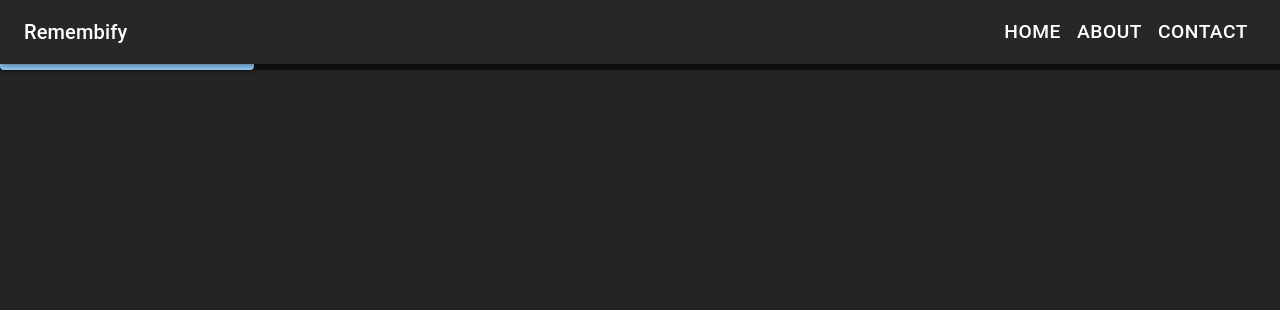
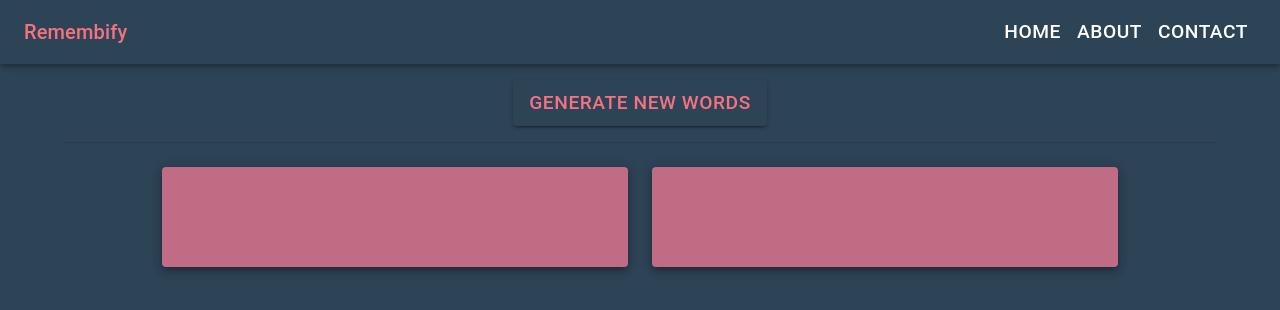
Before and after one commit to shaggy611/EngWordsLearning, a React (Vite) app: page / in a window 1280 px wide. Shown: the top 310 px of the page. Built offline with nearby package versions, Linux system fonts and the light colour scheme.

Commit message:
Add types.ts for Context. Layout for Cards

```diff
--- a/src/App.tsx
+++ b/src/App.tsx
@@ -1,30 +1,15 @@
-import { useState, useContext } from 'react'
 import { ThemeProvider } from '@mui/material/styles'
+import { CssBaseline } from '@mui/material'
 import theme from './theme'
-import WordsContext from './context/WordsContext'
 import './App.css'
-import FetchButton from './components/FetchButton'
-import LinearProgress from '@mui/material/LinearProgress'
-import Menu from './components/Menu'
+import GlobalLayout from './components/GlobalLayout'
 
 function App() {
-  const [wordPair, setWordPair] = useState({})
-  const [loader, setLoader] = useState(false)
-
   return (
     <>
       <ThemeProvider theme={theme}>
-        <WordsContext.Provider
-          value={{ wordPair, setWordPair, loader, setLoader }}>
-          <Menu />
-          {loader && <LinearProgress color='success' />}
-
-          <br />
-          <FetchButton />
-          <br />
-          <div>{wordPair.eng}</div>
-          <div>{wordPair.ukr}</div>
-        </WordsContext.Provider>
+        <CssBaseline enableColorScheme />
+        <GlobalLayout />
       </ThemeProvider>
     </>
   )
--- a/src/components/FetchButton.tsx
+++ b/src/components/FetchButton.tsx
@@ -2,9 +2,10 @@ import { useContext } from 'react'
 import Button from '@mui/material/Button'
 import fetchNotionData from '../utils/api'
 import WordsContext from '../context/WordsContext'
+import { ContextTypes } from '../types'
 
 function FetchButton() {
-  const { setWordPair, loader, setLoader } = useContext(WordsContext)
+  const { setWordPair, setLoader } = useContext(WordsContext) as ContextTypes
 
   async function getWords() {
     setLoader(true)
--- /dev/null
+++ b/src/components/GlobalLayout.tsx
@@ -0,0 +1,37 @@
+import { useState, useContext } from 'react'
+import WordsContext from '../context/WordsContext'
+import Container from '@mui/material/Container'
+import FetchButton from './FetchButton'
+import LinearProgress from '@mui/material/LinearProgress'
+import Menu from './Menu'
+import Divider from '@mui/material/Divider'
+import Box from '@mui/material/Box'
+import WordsCardsContainer from './WordsCardsContainer'
+
+function GlobalLayout() {
+  const [wordPair, setWordPair] = useState({ eng: '', ukr: '' })
+  const [loader, setLoader] = useState(false)
+
+  return (
+    <>
+      <WordsContext.Provider
+        value={{ wordPair, setWordPair, loader, setLoader }}>
+        <Menu />
+        {loader && <LinearProgress color='success' />}
+        <Container sx={{ height: '100vh' }}>
+          <Box pt={10} pb={2} sx={{ textAlign: 'center' }}>
+            <FetchButton />
+          </Box>
+
+          <Divider />
+
+          <Box pt={3}>
+            <WordsCardsContainer />
+          </Box>
+        </Container>
+      </WordsContext.Provider>
+    </>
+  )
+}
+
+export default GlobalLayout
--- a/src/components/Menu.tsx
+++ b/src/components/Menu.tsx
@@ -15,10 +15,6 @@ import Typography from '@mui/material/Typography'
 import Button from '@mui/material/Button'
 
 interface Props {
-  /**
-   * Injected by the documentation to work in an iframe.
-   * You won't need it on your project.
-   */
   window?: () => Window
 }
 
--- a/src/components/WordCard.tsx
+++ b/src/components/WordCard.tsx
@@ -0,0 +1,22 @@
+import { Paper } from '@mui/material'
+import Typography from '@mui/material/Typography'
+import Stack from '@mui/material/Stack'
+
+function WordCard({ text }) {
+  return (
+    <Paper elevation={5}>
+      <Stack
+        direction='row'
+        justifyContent='center'
+        alignItems='center'
+        spacing={2}
+        sx={{ minHeight: '100px' }}>
+        <Typography sx={{ fontSize: 24 }} p={3} align='center'>
+          {text}
+        </Typography>
+      </Stack>
+    </Paper>
+  )
+}
+
+export default WordCard
--- a/src/components/WordsCardsContainer.tsx
+++ b/src/components/WordsCardsContainer.tsx
@@ -0,0 +1,30 @@
+import WordCard from './WordCard'
+import { useContext } from 'react'
+import WordsContext from '../context/WordsContext'
+import { ContextTypes } from '../types'
+import { Box } from '@mui/material'
+import Grid from '@mui/material/Grid'
+
+function WordsCardsContainer() {
+  const { wordPair } = useContext(WordsContext) as ContextTypes
+  return (
+    <Box>
+      <Grid
+        container
+        justifyContent='center'
+        alignItems='center'
+        spacing={3}
+        columns={{ xs: 5, sm: 12, md: 12 }}>
+        <Grid item xs={12} md={5}>
+          <WordCard text={wordPair.eng} />
+        </Grid>
+
+        <Grid item xs={12} md={5}>
+          <WordCard text={wordPair.ukr} />
+        </Grid>
+      </Grid>
+    </Box>
+  )
+}
+
+export default WordsCardsContainer
--- a/src/theme.tsx
+++ b/src/theme.tsx
@@ -2,7 +2,23 @@ import { createTheme } from '@mui/material/styles'
 
 const theme = createTheme({
   palette: {
-    mode: 'dark',
+    mode: 'light',
+    primary: {
+      light: '#DAFFFB',
+      main: 'rgba(23,107,135,0)',
+      dark: '#001C30',
+      contrastText: '#F67280',
+    },
+    secondary: {
+      light: '#F67280',
+      main: '#C06C84',
+      dark: '#6C5B7B',
+      contrastText: '#355c7d',
+    },
+    background: {
+      default: '#2D4356',
+      paper: '#C06C84',
+    },
   },
   typography: {
     button: {
--- /dev/null
+++ b/src/types.ts
@@ -0,0 +1,8 @@
+export interface ContextTypes {
+  wordPair: { eng: string; ukr: string }
+  setWordPair(pairWords: { eng: string; ukr: string }): {
+    pairWords?: { eng: string; ukr: string }
+  }
+  loader?: boolean
+  setLoader(loader: boolean): boolean
+}
--- a/src/utils/api.ts
+++ b/src/utils/api.ts
@@ -1,4 +1,4 @@
-const API_URL = 'http://127.0.0.1:3000/'
+const API_URL = 'https://romaniuk-dev.com/api'
 
 async function fetchNotionData() {
   try {
```
Also changed, not shown: src/context/WordsContext.tsx (line endings or trailing spaces).
